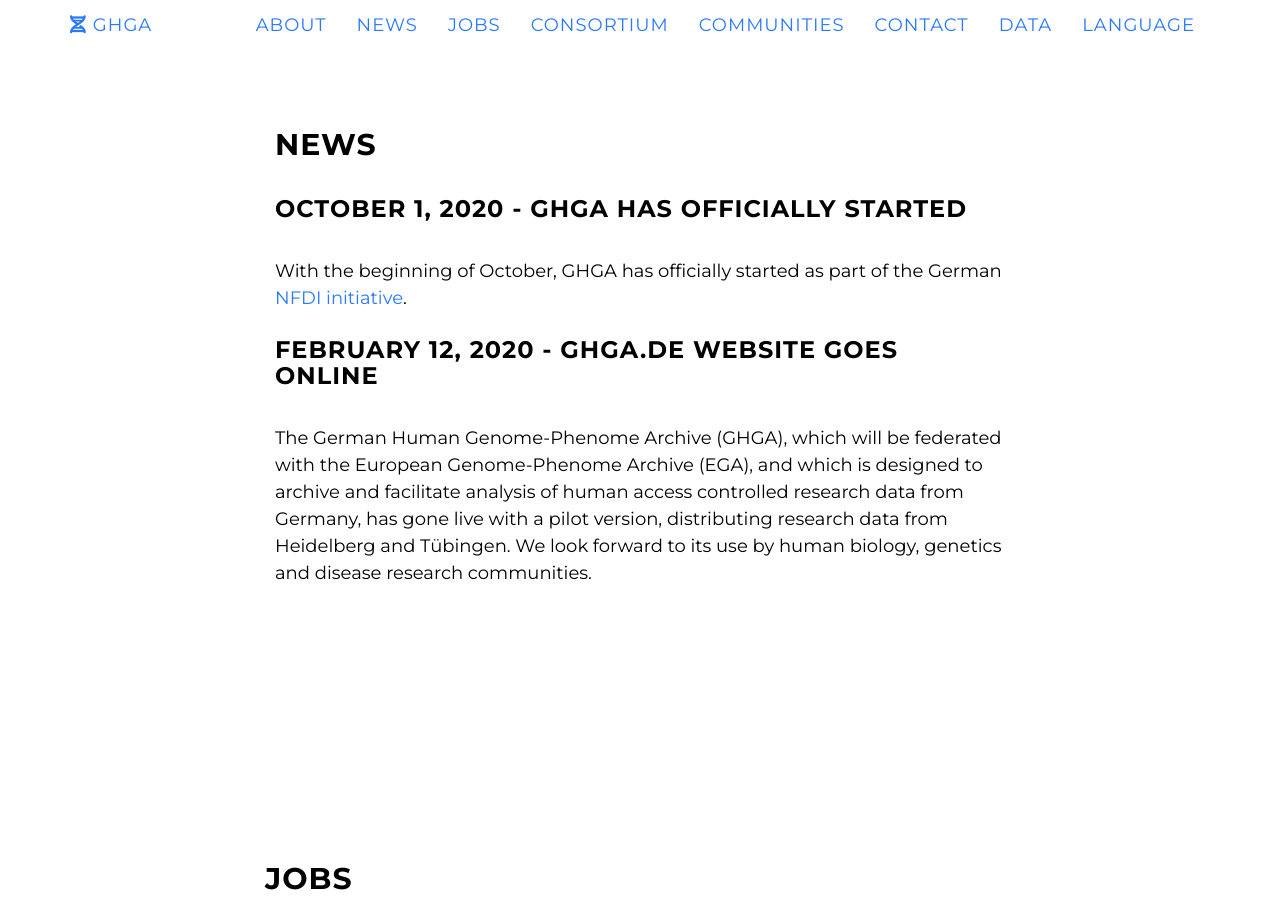
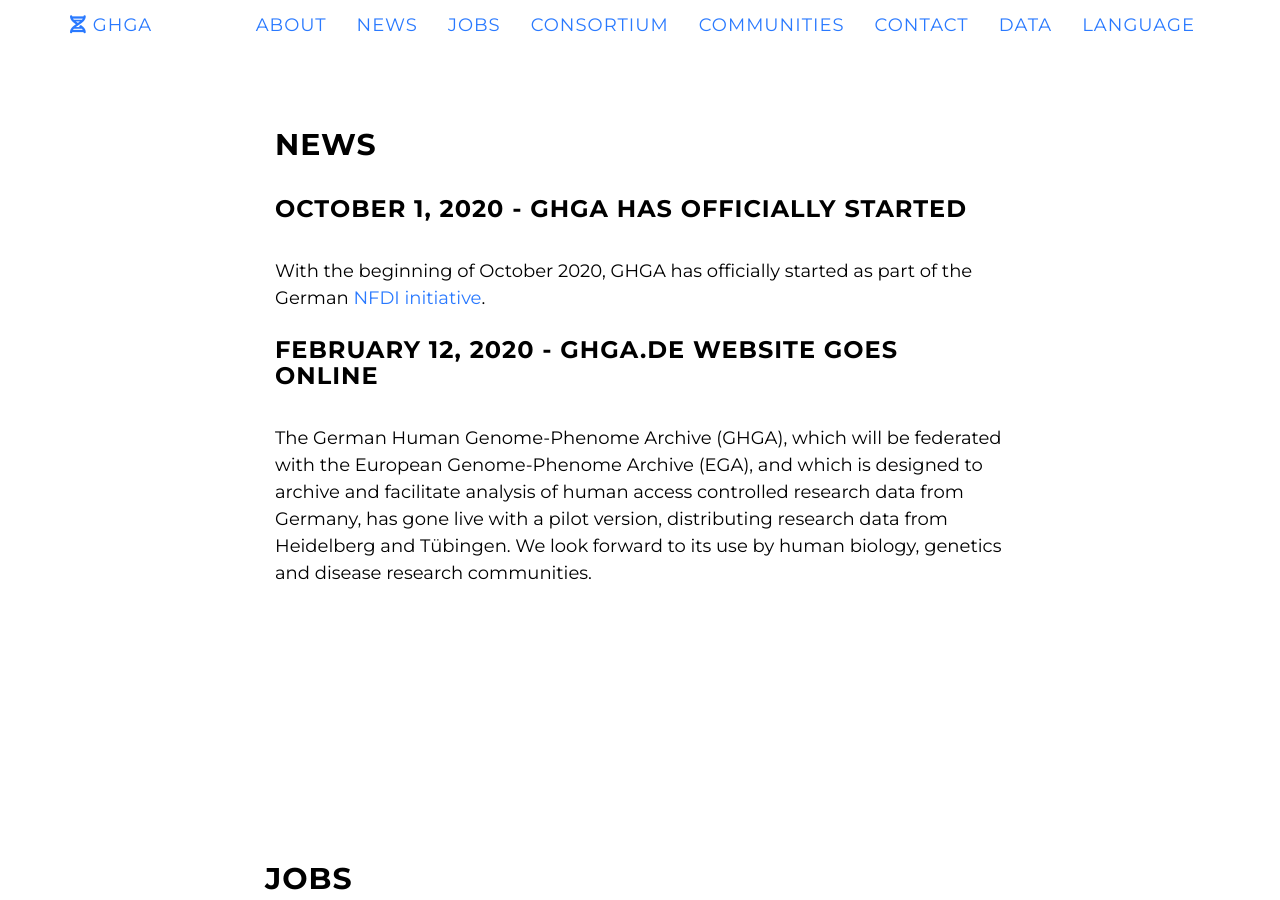
Before and after one commit to ghga-de/online, a Jekyll site: the page built from index.html, in a window 1280 px wide and 900 px high, scrolled down 2304 px. Built offline with Jekyll 4.4.1, drawn with Linux system fonts in a browser that asks for light colours; nearby versions of some CDN libraries; a script that is not in the unit is left out.

Commit message:
Update assets/locales/en/translation.json
Jahresname eingefügt, danke

Co-authored-by: Tobias Koch <KochTobi@users.noreply.github.com>

```diff
--- a/assets/locales/en/translation.json
+++ b/assets/locales/en/translation.json
@@ -29,7 +29,7 @@
     "title": "News",
     "item1": {
       "title": "October 1, 2020 - GHGA has officially started",
-      "content": "With the beginning of October, GHGA has officially started as part of the German <a href=\"https://www.nfdi.de/\" target=\"_blank\">NFDI initiative</a>."
+      "content": "With the beginning of October 2020, GHGA has officially started as part of the German <a href=\"https://www.nfdi.de/\" target=\"_blank\">NFDI initiative</a>."
     },
     "item2": {
       "title": "February 12, 2020 - GHGA.de Website Goes Online",
```
